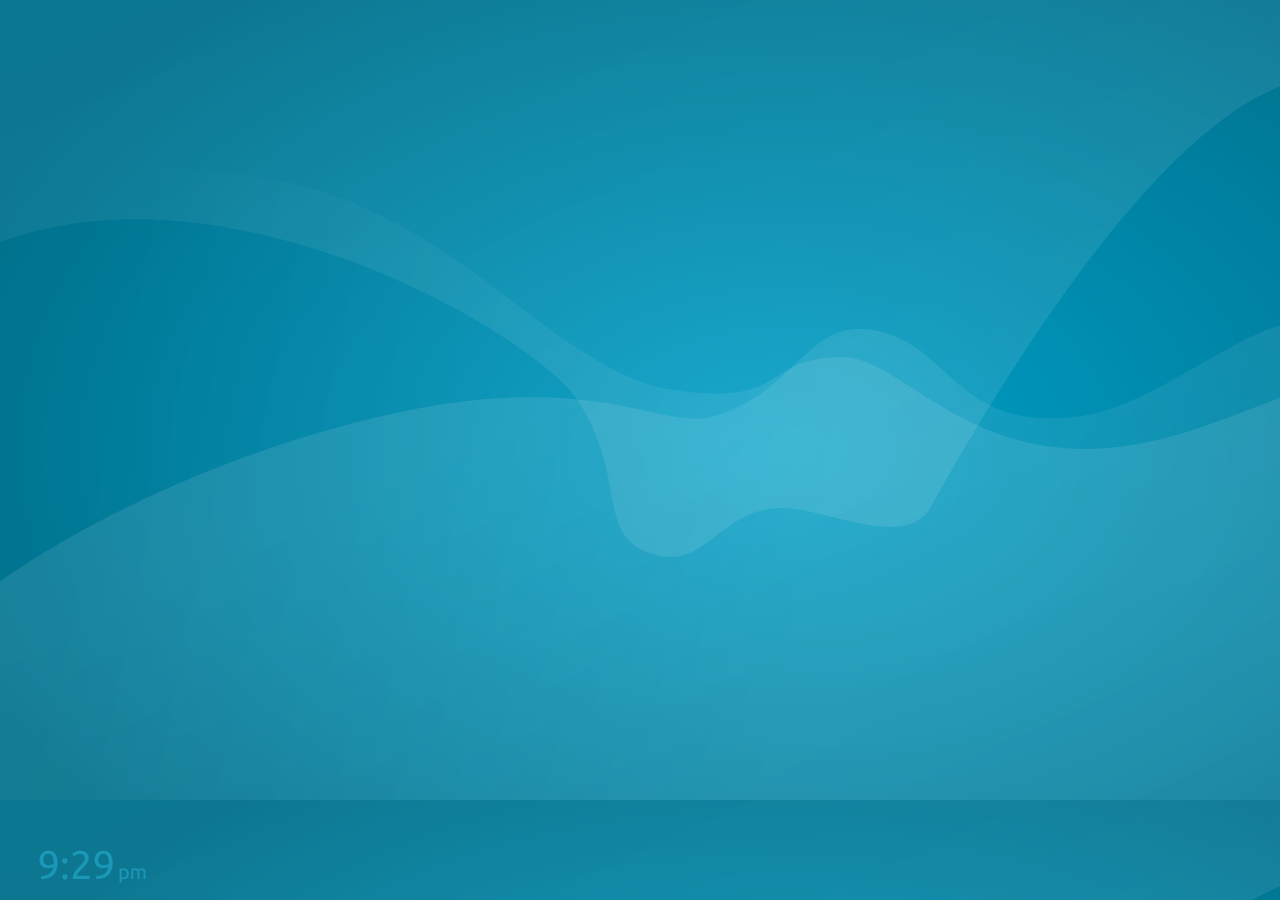
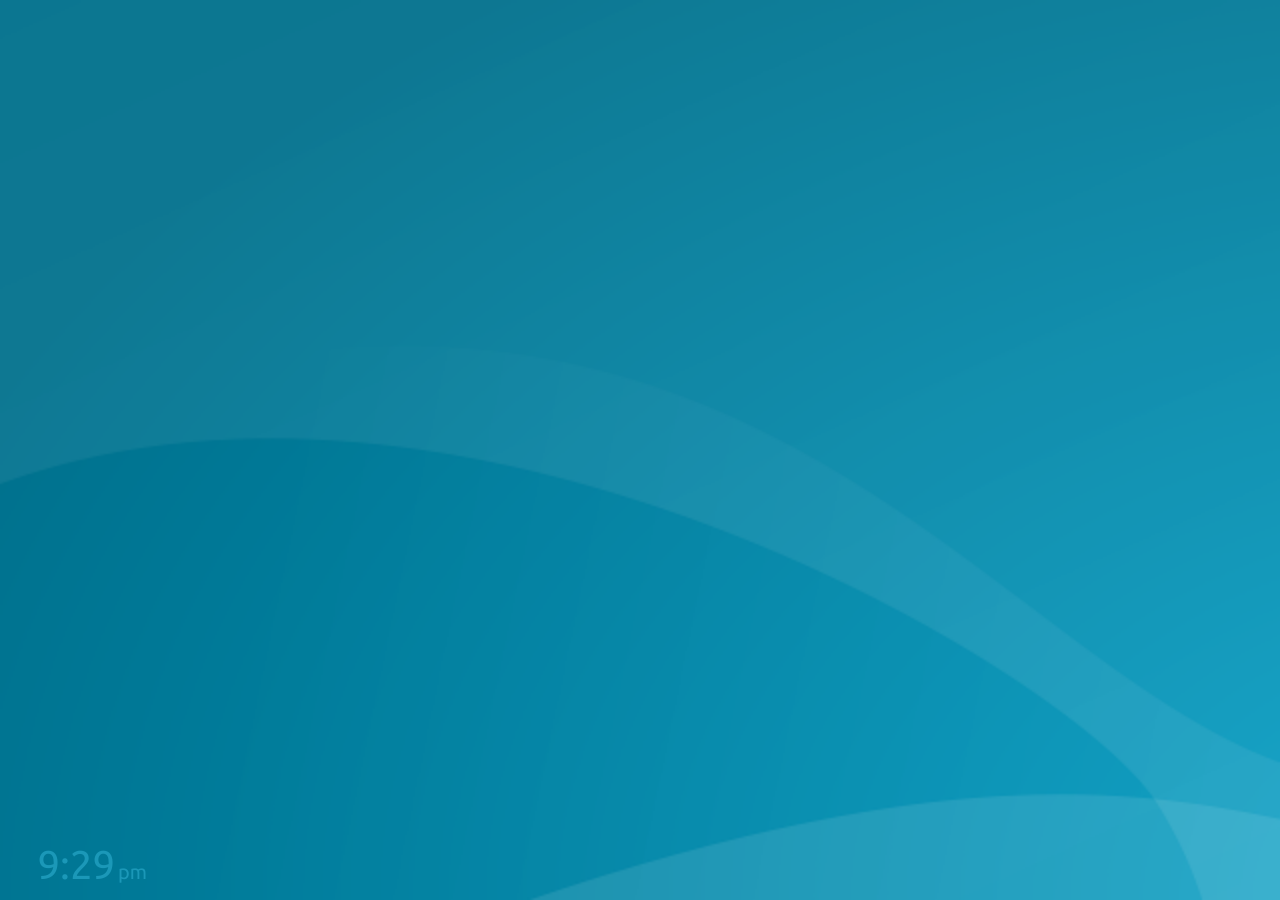
Before and after one commit to RarelyCharlie/rarelycharlie.github.io, a Jekyll site: the page built from clock.md, in a window 1280 px wide. Built offline with Jekyll 4.4.1, drawn with Linux system fonts in a browser that asks for light colours.

Commit message:
expand image

```diff
--- a/_layouts/clock.html
+++ b/_layouts/clock.html
@@ -7,7 +7,7 @@
 <script src="/assets/moment.min.js"></script>
 <script src="/assets/moment-timezone-with-data-2012-2022.min.js"></script>
 <style>
-body {background: url(/assets/xubuntu-xenial.png) top left / 1280px 800px; font-family: Ubuntu, sans-serif;}
+body {background: url(/assets/xubuntu-xenial.png) top left / 2560px 1600px; font-family: Ubuntu, sans-serif;}
 #clock {display: none; font-size: 40px;color: #1b98b8; position: fixed; bottom: 12px; left: 12px;}
 #clock div {display: inline-block;}
 #hour {width: 48px; text-align: right;}
```
